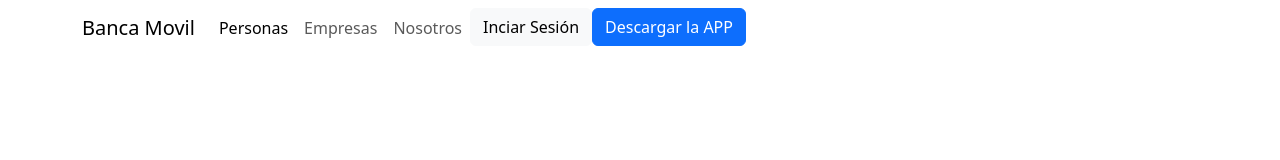
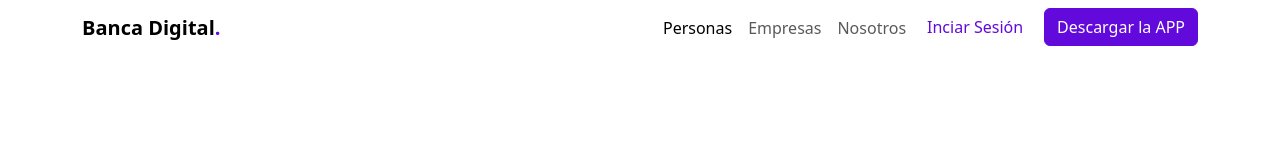
Before and after one commit to Fernandezb12/Banca_Digital, a plain HTML site: page Banca_Digital/index.html in a window 1280 px wide. Drawn offline with nearby package versions, Linux system fonts and the light colour scheme.

Commit message:
Agregar estilos de botones y navbar a la página de inicio de Banca Digital

```diff
--- a/Banca_Digital/index.html
+++ b/Banca_Digital/index.html
@@ -3,14 +3,11 @@
 
 <head>
     <meta charset="UTF-8">
+    <meta name="viewport" content="width=device-width, initial-scale=1.0">
     <title>Banca Digital</title>
-    <meta name="viewport" content="width=device-width, initial-scale=1.0">
-    <link rel="stylesheet" href="css/estilos.css">
-    <link rel="icon" href="img/icono.png">
     <link href="https://cdn.jsdelivr.net/npm/bootstrap@5.3.3/dist/css/bootstrap.min.css" rel="stylesheet" integrity="sha384-QWTKZyjpPEjISv5WaRU9OFeRpok6YctnYmDr5pNlyT2bRjXh0JMhjY6hW+ALEwIH" crossorigin="anonymous">
-
+    <link rel="stylesheet" href="CSS/style.css">
 </head>
-
 <body>
     <header>
 
@@ -18,14 +15,14 @@
 
         <nav class="navbar navbar-expand-lg">
             <div class="container">
-                <a class="navbar-brand" href="#">Banca Movil</a>
+                <a class="navbar-brand fw-bold" href="#">Banca Digital</a>
                 <button class="navbar-toggler" type="button" data-bs-toggle="collapse"
                     data-bs-target="#navbarSupportedContent" aria-controls="navbarSupportedContent"
                     aria-expanded="false" aria-label="Toggle navigation">
                     <span class="navbar-toggler-icon"></span>
                 </button>
                 <div class="collapse navbar-collapse" id="navbarSupportedContent">
-                    <ul class="navbar-nav me-auto mb-2 mb-lg-0">
+                    <ul class="navbar-nav ms-auto mb-2 mb-lg-0">
                         <li class="nav-item">
                             <a class="nav-link active" aria-current="page" href="#">Personas</a>
                         </li>
@@ -36,13 +33,12 @@
                             <a class="nav-link" href="#">Nosotros</a>
                         </li>
                         <li class="nav-item">
-                            <a class="btn btn-light" href="#">Inciar Sesión</a>
+                            <a class="btn btn-light me-2" href="#">Inciar Sesión</a>
                         </li>
                         <li class="nav-item">
                             <a class="btn btn-primary" href="#">Descargar la APP</a>
                         </li>
                     </ul>
-
                 </div>
             </div>
         </nav>
```
